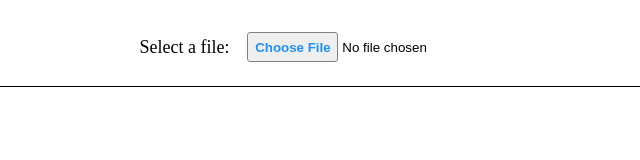
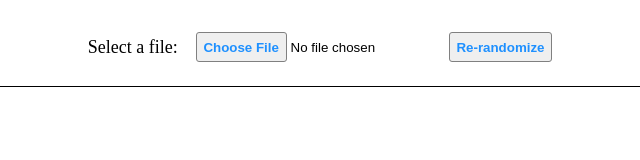
Before and after one commit to AlexanderLeBlanc/MTGBrawlRandomizer, a website: page index.html in a window 1280 px wide. Shown: the whole page, without its empty margins (320-960 px from the left). Drawn offline with nearby package versions, Linux system fonts and the light colour scheme.

Commit message:
refresh added

```diff
--- a/index.html
+++ b/index.html
@@ -9,6 +9,7 @@
     <div id="inputContainer">
         <label id="inputLabel" for="myfile">Select a file:</label>
         <input type="file" id="fileIn" name="myfile" accept=".csv" onchange="parseMTGCollection()">
+        <button id="refreshButton" onclick="parseMTGCollection()" >Re-randomize</button>
     </div>
     <div id="cardImageContainer"></div>
 </body>
@@ -62,6 +63,8 @@
                     });
                 }
             });
+        } else {
+            document.getElementById('cardImageContainer').innerText = 'No File Found';
         }
     }
 
--- a/styles.css
+++ b/styles.css
@@ -30,3 +30,11 @@ input::file-selector-button {
     align-items: center;
     padding-top: 3em;
 }
+
+#refreshButton {
+    font-weight: bold;
+    color: dodgerblue;
+    padding: 0.5em;
+    border: thin solid grey;
+    border-radius: 3px;
+}
```
